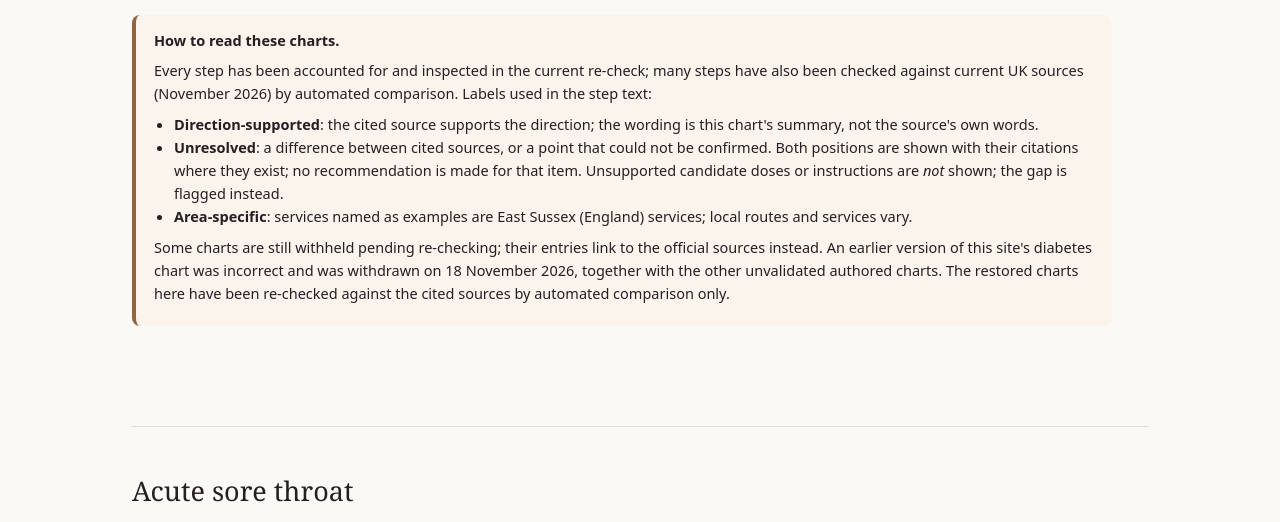
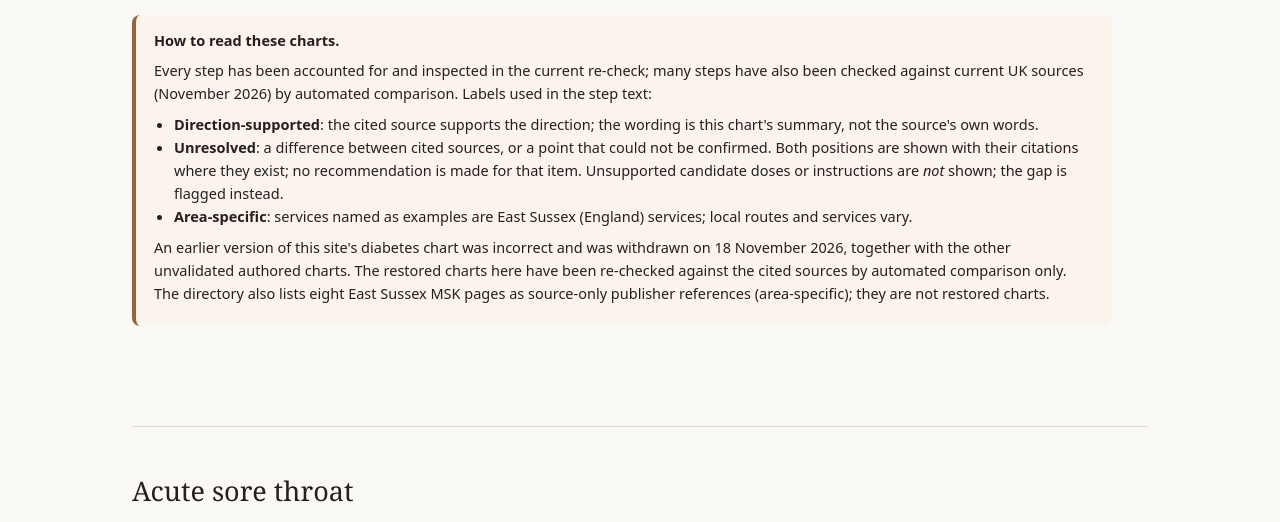
Before and after one commit to thamistco/clinic-flowcharts, a plain HTML site: page chart.html in a window 1280 px wide. Shown: the part 254-776 px from the top of the page. Drawn offline with Linux system fonts and the light colour scheme.

```diff
--- a/chart.html
+++ b/chart.html
@@ -3,7 +3,7 @@
 <header>
 <h1>Primary care</h1>
 <nav class="topnav"><a href="index.html">Directory</a><a href="chart.html">Charts 1</a><a href="chart2.html">Charts 2</a><a href="chart3.html">Charts 3</a><a href="chart4.html">Charts 4</a><a href="chart5.html">Charts 5</a><a href="chart6.html">Scabies</a><a href="chart7.html">Charts 7</a><a href="chart8.html">Charts 8</a><a href="hypertension.html">Hypertension</a><a href="emis.html">EMIS prompts</a><a href="progress.html">Status</a></nav>
-<aside class="notice"><strong>How to read these charts.</strong><p>Every step has been accounted for and inspected in the current re-check; many steps have also been checked against current UK sources (November 2026) by automated comparison. Labels used in the step text:</p><ul><li><strong>Direction-supported</strong>: the cited source supports the direction; the wording is this chart's summary, not the source's own words.</li><li><strong>Unresolved</strong>: a difference between cited sources, or a point that could not be confirmed. Both positions are shown with their citations where they exist; no recommendation is made for that item. Unsupported candidate doses or instructions are <em>not</em> shown; the gap is flagged instead.</li><li><strong>Area-specific</strong>: services named as examples are East Sussex (England) services; local routes and services vary.</li></ul><p>Some charts are still withheld pending re-checking; their entries link to the official sources instead. An earlier version of this site's diabetes chart was incorrect and was withdrawn on 18 November 2026, together with the other unvalidated authored charts. The restored charts here have been re-checked against the cited sources by automated comparison only.</p></aside>
+<aside class="notice"><strong>How to read these charts.</strong><p>Every step has been accounted for and inspected in the current re-check; many steps have also been checked against current UK sources (November 2026) by automated comparison. Labels used in the step text:</p><ul><li><strong>Direction-supported</strong>: the cited source supports the direction; the wording is this chart's summary, not the source's own words.</li><li><strong>Unresolved</strong>: a difference between cited sources, or a point that could not be confirmed. Both positions are shown with their citations where they exist; no recommendation is made for that item. Unsupported candidate doses or instructions are <em>not</em> shown; the gap is flagged instead.</li><li><strong>Area-specific</strong>: services named as examples are East Sussex (England) services; local routes and services vary.</li></ul><p>An earlier version of this site's diabetes chart was incorrect and was withdrawn on 18 November 2026, together with the other unvalidated authored charts. The restored charts here have been re-checked against the cited sources by automated comparison only. The directory also lists eight East Sussex MSK pages as source-only publisher references (area-specific); they are not restored charts.</p></aside>
 </header><main>
 <section class="route" id="sore-throat">
 <h2>Acute sore throat</h2>
```
